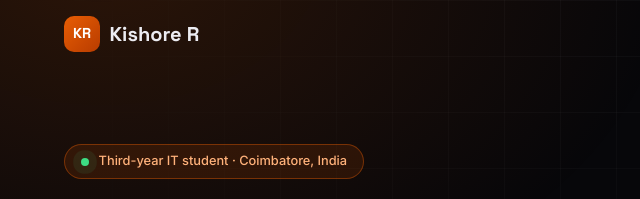
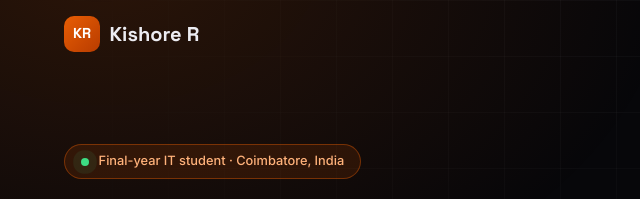
Before and after one commit to kishore04444/portfolio-content, a plain HTML site: page index.html in a window 1280 px wide. Shown: the top 199 px of the page, 0-640 px from the left. Drawn offline with Linux system fonts and the light colour scheme.

```diff
--- a/index.html
+++ b/index.html
@@ -240,7 +240,7 @@ footer b{color:var(--accent)}
 <header class="hero" id="home">
   <div class="container hero-grid">
     <div class="reveal">
-      <div class="badge"><span class="dot"></span> Third-year IT student · Coimbatore, India</div>
+      <div class="badge"><span class="dot"></span> Final-year IT student · Coimbatore, India</div>
       <h1>I build AI systems that <span class="grad">see, count &amp; predict.</span></h1>
       <p class="role-line">I'm Kishore, a <span id="role">AI Application Developer</span></p>
       <p class="lead">Hands-on with Python, computer vision (YOLO, OpenCV, OCR), data pipelines and full-stack web apps. Interested in Generative AI, LLM-powered applications and AI agents.</p>
```
